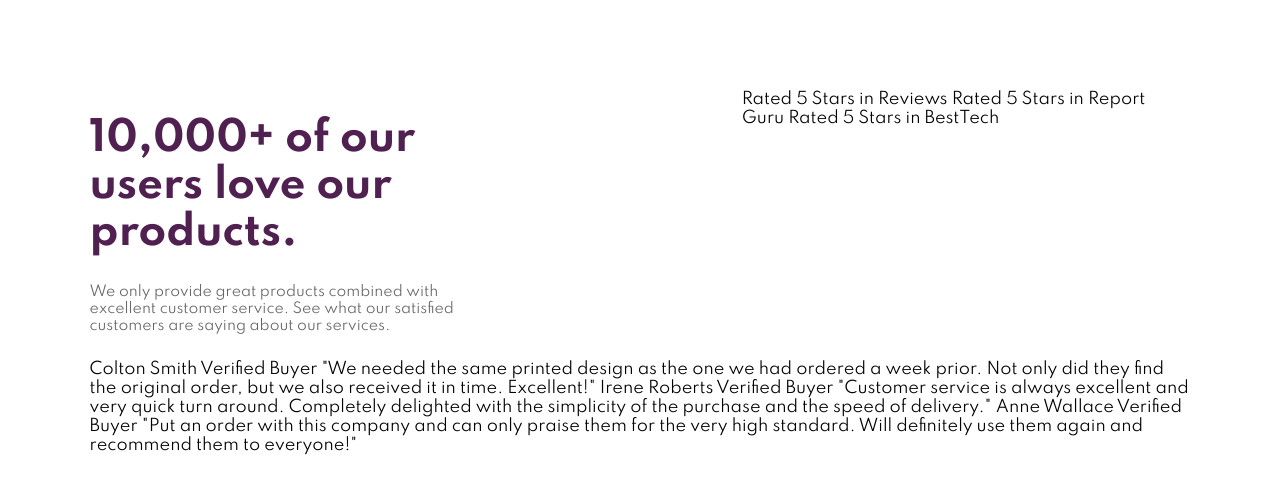
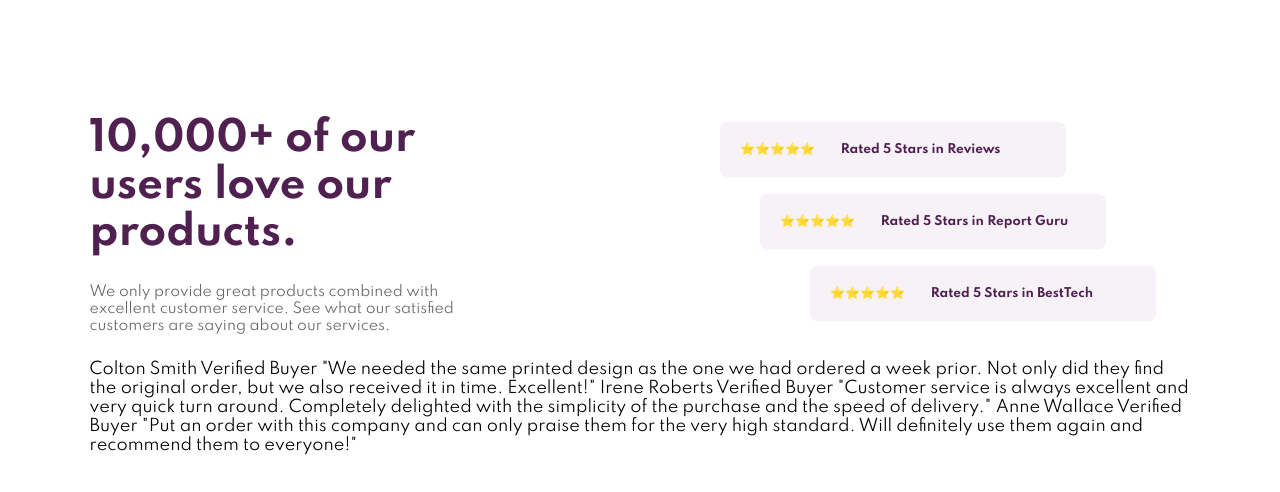
Before and after one commit to Skyz03/social-proof-section, a plain HTML site: page index.html in a window 1280 px wide. Drawn offline with Linux system fonts and the light colour scheme.

Commit message:
Rating section completed

```diff
--- a/index.html
+++ b/index.html
@@ -28,9 +28,9 @@
   </div>
 
   <div class="rating-section">
-    Rated 5 Stars in Reviews
-    Rated 5 Stars in Report Guru
-    Rated 5 Stars in BestTech
+    <p class="rating tab-one"> ⭐⭐⭐⭐⭐&nbsp &nbsp &nbsp &nbsp Rated 5 Stars in Reviews</p>
+    <p class="rating tab-two"> ⭐⭐⭐⭐⭐&nbsp &nbsp &nbsp &nbsp Rated 5 Stars in Report Guru</p>
+    <p class="rating tab-three"> ⭐⭐⭐⭐⭐&nbsp &nbsp &nbsp &nbsp Rated 5 Stars in BestTech</p>
   </div>
 
   <div class="card-section">
--- a/styles.css
+++ b/styles.css
@@ -18,13 +18,38 @@ body {
 
 .heading-section .description {
   opacity: 60%;
-  width: 70%;
+  width: 72%;
   font-size: 14px;
 }
 
-.rating-section {
+.rating-section .rating {
+  background-color: hsl(300, 24%, 96%);
+  width: 65%;
+  padding: 20px;
+  border-radius: 7px;
+}
+.rating-section p {
+  color: hsl(300, 43%, 22%);
+  font-weight: 700;
+  font-size: 12px;
 }
 
+.tab-one {
+  position: relative;
+  top: 20px;
+}
+
+.tab-two {
+  position: relative;
+  top: 25px;
+  left: 40px;
+}
+
+.tab-three {
+  position: relative;
+  top: 30px;
+  left: 90px;
+}
 .card-section {
   grid-column: span 2;
   margin-top: 50px;
```
